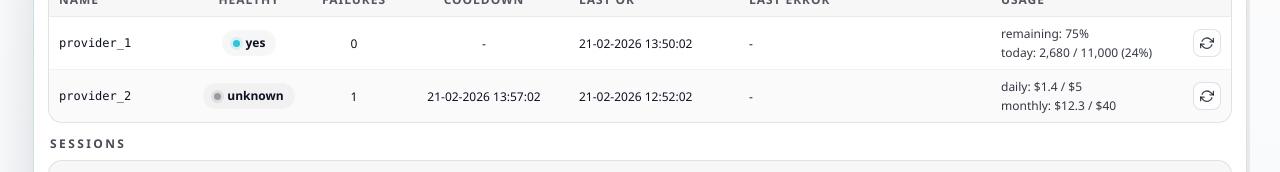
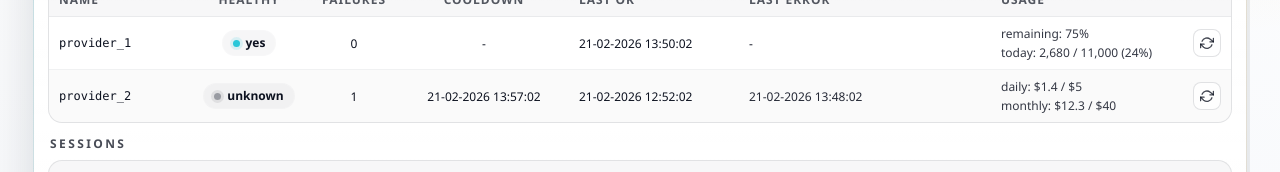
Before and after one commit to yiyousiow000814/API-Router, a React (Vite) app: page / in a window 1280 px wide. Shown: the part 376-548 px from the top of the page. Built offline with nearby package versions, Linux system fonts and the light colour scheme.

Commit message:
fix: keep last-error time when jump unavailable

```diff
--- a/src/ui/components/ProvidersTable.tsx
+++ b/src/ui/components/ProvidersTable.tsx
@@ -197,7 +197,8 @@ export function ProvidersTable({ providers, status, refreshingProviders, onRefre
               if (event.unix_ms !== lastErrorAt) return false
               return event.message.trim() === lastErrorMessage
             })
-            const showLastError = lastErrorAt > 0 && lastErrorMessage.length > 0 && hasMatchingRecentError
+            const showLastError = lastErrorAt > 0
+            const canJumpToEventLog = showLastError && lastErrorMessage.length > 0 && hasMatchingRecentError
 
             return (
               <tr key={p}>
@@ -217,6 +218,7 @@ export function ProvidersTable({ providers, status, refreshingProviders, onRefre
                   {showLastError ? (
                     <span className="aoLastErrorCell">
                       <span className="aoLastErrorTime">{fmtWhen(lastErrorAt)}</span>
+                      {canJumpToEventLog ? (
                         <button
                           className="aoLastErrorViewBtn"
                           onClick={() =>
@@ -230,6 +232,7 @@ export function ProvidersTable({ providers, status, refreshingProviders, onRefre
                         >
                           View
                         </button>
+                      ) : null}
                     </span>
                   ) : (
                     '-'
```
Lines whose indentation alone changed are shown as unchanged.
